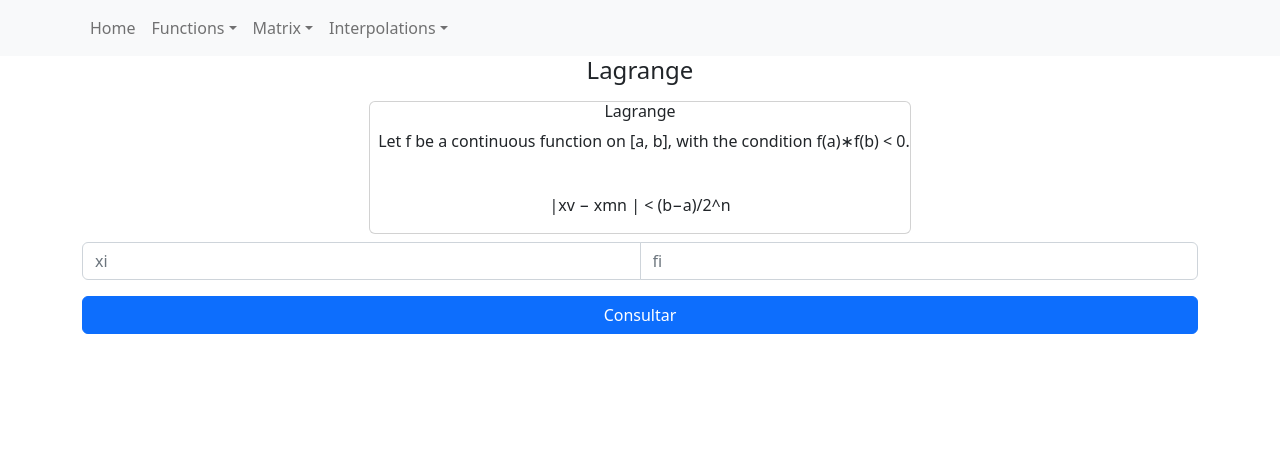
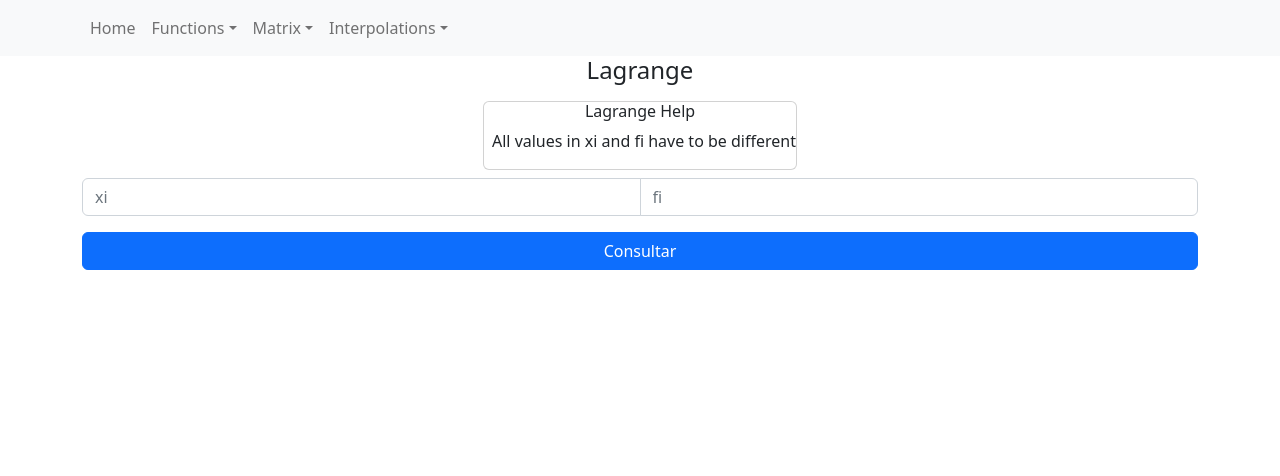
Before and after one commit to bened18/numerical-analysis, a Django app: template public/templates/interpolations/Lagrange.html in a window 1280 px wide. Shown: the top 476 px of the page. Run offline with Django 4.2, Linux system fonts and the light colour scheme; the template is opened without the code that fills it, so the values that code supplies are empty.

Commit message:
Interpolations Helps

```diff
--- a/public/templates/interpolations/Lagrange.html
+++ b/public/templates/interpolations/Lagrange.html
@@ -17,10 +17,8 @@
     </div>
     <div class="d-flex justify-content-center">
         <div class="card mt-2 mb-2">
-            <h6 class="text-center">Lagrange</h6>
-            <p class="ms-2">Let f be a continuous function on [a, b], with the condition f(a)∗f(b) &#60; 0.<br>
-                <br></p>
-            <p class="text-center">|xv − xmn | &#60; (b−a)/2^n</p>
+            <h6 class="text-center">Lagrange Help</h6>
+            <p class="ms-2">All values in xi and fi have to be different</p>
         </div>
     </div>
 
--- a/public/templates/interpolations/LinealSpline.html
+++ b/public/templates/interpolations/LinealSpline.html
@@ -14,6 +14,12 @@
 <div class="container full-vh">
     <div class="d-flex justify-content-center">
         <h4>Lineal Spline</h4>
+    </div>
+    <div class="d-flex justify-content-center">
+        <div class="card mt-2 mb-2">
+            <h6 class="text-center">Lineal Spline Help</h6>
+            <p class="ms-2">All values in xi and fi have to be different</p>
+        </div>
     </div>
 
     <form method="GET">
--- a/public/templates/interpolations/NewtonInterpolation.html
+++ b/public/templates/interpolations/NewtonInterpolation.html
@@ -14,6 +14,12 @@
 <div class="container full-vh">
     <div class="d-flex justify-content-center">
         <h4>Newton Interpolation</h4>
+    </div>
+    <div class="d-flex justify-content-center">
+        <div class="card mt-2 mb-2">
+            <h6 class="text-center">Newton Interpolation Help</h6>
+            <p class="ms-2">All values in xi and fi have to be different</p>
+        </div>
     </div>
 
     <form method="GET">
--- a/public/templates/interpolations/QuadraticSpline.html
+++ b/public/templates/interpolations/QuadraticSpline.html
@@ -14,6 +14,12 @@
 <div class="container full-vh">
     <div class="d-flex justify-content-center">
         <h4>Quadratic Spline</h4>
+    </div>
+    <div class="d-flex justify-content-center">
+        <div class="card mt-2 mb-2">
+            <h6 class="text-center">Quadratic Spline Help</h6>
+            <p class="ms-2">All values in xn and fxn have to be different</p>
+        </div>
     </div>
 
     <form method="GET">
--- a/public/templates/interpolations/Vandermonde.html
+++ b/public/templates/interpolations/Vandermonde.html
@@ -14,6 +14,12 @@
 <div class="container full-vh">
     <div class="d-flex justify-content-center">
         <h4>Vandermonde</h4>
+    </div>
+    <div class="d-flex justify-content-center">
+        <div class="card mt-2 mb-2">
+            <h6 class="text-center">Vandermonde Help</h6>
+            <p class="ms-2">All values in xn and fxn have to be different</p>
+        </div>
     </div>
 
     <form method="GET">
--- a/public/templates/matrixs/Cholesky.html
+++ b/public/templates/matrixs/Cholesky.html
@@ -17,7 +17,7 @@
     </div>
     <div class="d-flex justify-content-center">
         <div class="card mt-2 mb-2">
-            <h6 class="text-center">Cholesky help</h6>
+            <h6 class="text-center">Cholesky Help</h6>
             <p class="ms-2">The determinant and the diagonal of the matrix A =! 0</p>
             <p class="text-center">The Matrix A must be square</p>
             <p class="text-center">b must be the same numbers of rows as A</p>
```
